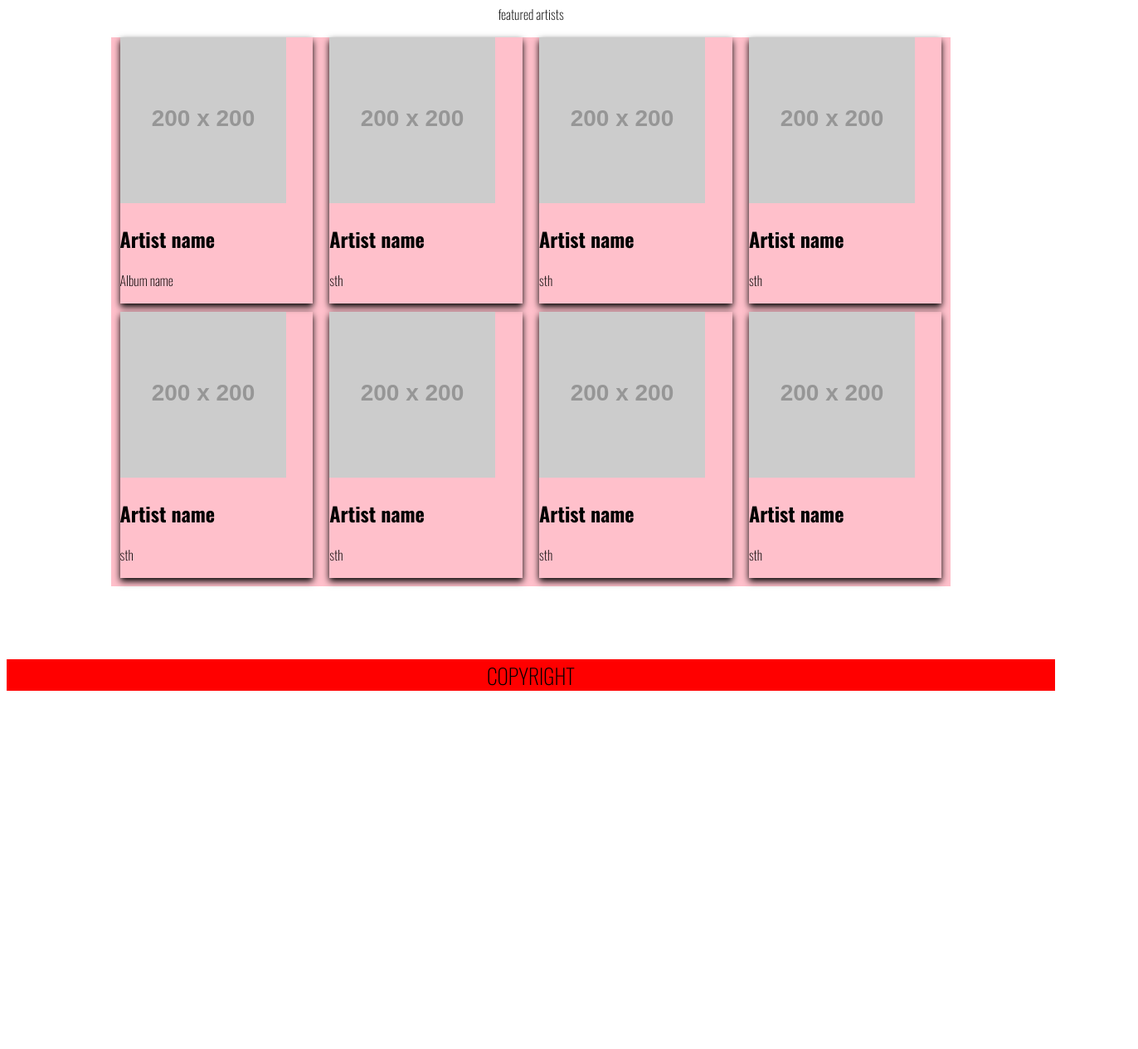
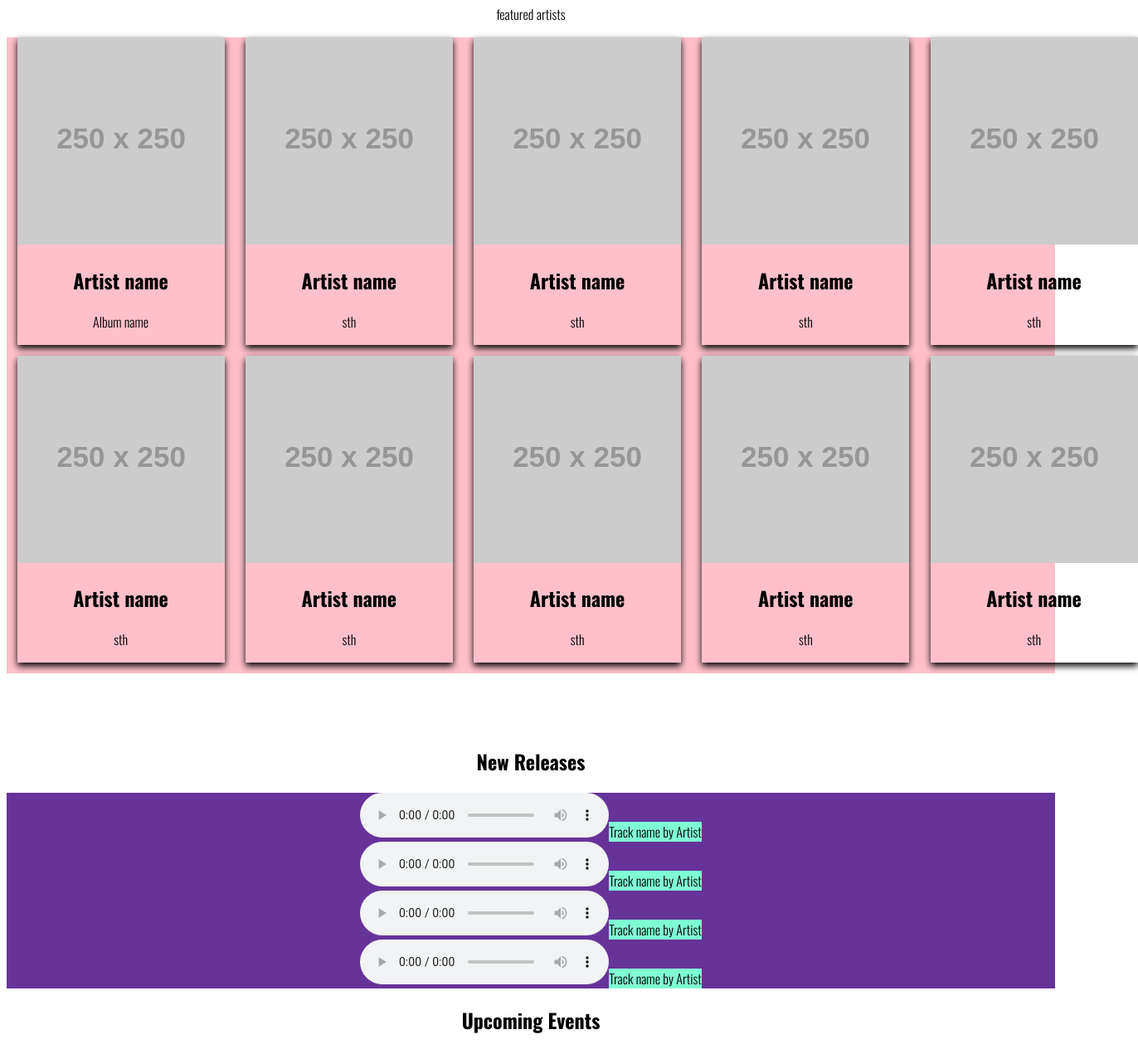
Before and after one commit to YeonwooHong-Section-C/Lab5, a plain HTML site: page index.html in a window 1280 px wide. Shown: the part 182-1447 px from the top of the page at 83% size, 1372 px wide, since content can reach past the window. Before the commit the page ends 1023 px from the top, so only its background shows below. Drawn offline with nearby package versions, Linux system fonts and the light colour scheme; placeholder pictures from the web are drawn by us.

Commit message:
Add: structure done

```diff
--- a/index.html
+++ b/index.html
@@ -7,6 +7,7 @@
     <link rel="preconnect" href="https://fonts.googleapis.com">
 <link rel="preconnect" href="https://fonts.gstatic.com" crossorigin>
 <link href="https://fonts.googleapis.com/css2?family=Oswald:wght@200..700&display=swap" rel="stylesheet">
+<link rel="stylesheet" href="https://fonts.googleapis.com/css2?family=Material+Symbols+Outlined:opsz,wght,FILL,GRAD@20..48,100..700,0..1,-50..200" />
     <link rel="stylesheet" href="styles.css">
     <title>MUSIC</title>
 
@@ -14,61 +15,87 @@
 <body>
     <header class="header">
         <section class="head"><p>MUSIC SITE</p></section>
-        <section class="section-item"><p>genre</p></section>
-        <section class="section-item"><p>featured artists</p></section>
-        <section class="section-item"><p>instruments</p></section>
+        <section class="section-item"><p>Genre</p></section>
+        <section class="section-item"><p>Artists</p></section>
+        <section class="section-item"><p>Events</p></section>
     </header>
     <div class="title">
         <h1 class="">Welcome</h1>
         <p class="">featured artists</p>
     </div>
-    <!-- cards, iframe -->
+    <!-- iframe -->
     <article class="card-wrap">
     <div class="card-wrapper">
         <div class="card">
-            <img src="https://placehold.co/200">
+            <img src="https://placehold.co/250">
             <h2>Artist name</h2>
             <p>Album name</p>
         </div>
         <div class="card">
-            <img src="https://placehold.co/200">
+            <img src="https://placehold.co/250">
             <h2>Artist name</h2>
             <p>sth</p>
         </div>
         <div class="card">
-            <img src="https://placehold.co/200">
+            <img src="https://placehold.co/250">
             <h2>Artist name</h2>
             <p>sth</p>
         </div>
         <div class="card">
-            <img src="https://placehold.co/200">
+            <img src="https://placehold.co/250">
+            <h2>Artist name</h2>
+            <p>sth</p>
+        </div>
+        <div class="card">
+            <img src="https://placehold.co/250">
             <h2>Artist name</h2>
             <p>sth</p>
         </div>
     </div>
     <div class="card-wrapper">
         <div class="card">
-            <img src="https://placehold.co/200">
+            <img src="https://placehold.co/250">
             <h2>Artist name</h2>
             <p>sth</p>
         </div>
         <div class="card">
-            <img src="https://placehold.co/200">
+            <img src="https://placehold.co/250">
             <h2>Artist name</h2>
             <p>sth</p>
         </div>
         <div class="card">
-            <img src="https://placehold.co/200">
+            <img src="https://placehold.co/250">
             <h2>Artist name</h2>
             <p>sth</p>
         </div>
         <div class="card">
-            <img src="https://placehold.co/200">
+            <img src="https://placehold.co/250">
+            <h2>Artist name</h2>
+            <p>sth</p>
+        </div>
+        <div class="card">
+            <img src="https://placehold.co/250">
             <h2>Artist name</h2>
             <p>sth</p>
         </div>
     </div>
     </article>
-    <footer class="footer">COPYRIGHT</footer>
+    <article class="media-wrapper">
+        <div class="audios">
+            <h1>New Releases</h1>
+            <div class="audio-wrapper"><audio controls src=""></audio><p class="track-info">Track name by Artist</p></div>
+            <div class="audio-wrapper"><audio controls src=""></audio><p class="track-info">Track name by Artist</p></div>
+            <div class="audio-wrapper"><audio controls src=""></audio><p class="track-info">Track name by Artist</p></div>
+            <div class="audio-wrapper"><audio controls src=""></audio><p class="track-info">Track name by Artist</p></div>
+        </div>
+        <div class="videos">
+            <h1>Upcoming Events</h1>
+            <iframe class="video" src="https://placehold.co/1920x1080.mp4" title="The most attrative banana"></iframe>
+        </div>
+
+    </article>
+    <footer class="footer"><span class="material-symbols-outlined">
+        copyright
+        </span>2024 Music Site. All rights reserved by Yeonu</footer>
 </body>
 </html>
--- a/styles.css
+++ b/styles.css
@@ -3,18 +3,23 @@
 body {
   font-family: "Oswald", sans-serif;
   font-optical-sizing: auto;
-  font-weight: 200; /* 200 to 700 */
+  font-weight: 300; /* 200 to 700 */
   font-style: normal;
 }
 
-/* Does it work??*/
-@media only screen and (min-width: 768px) and (max-width: 1024px){
+@media only screen and (max-width: 768px){
+    [class*="card"] {
+        width: 100%;
       }
-
+      img {
+        width: 100%;
+      }
+}
     .header{
         position: sticky;
         position: -webkit-sticky;
-    background-color: aliceblue;
+        background-color: rebeccapurple;
+        color: white;
         font-size: clamp(1rem, 2rem, 2vw); /* Does it work??*/
     }
     .head {
@@ -26,8 +31,6 @@ body {
         margin-right: 1%;
     }
 
-
-
     .title {
         text-align: center;
     }
@@ -35,8 +38,9 @@ body {
     .card-wrap{
         margin-bottom: 7%;
     }
+
     .card-wrapper {
-    width: 80%;
+        /* width: 80%; */
         display: flex;
         margin: auto;
         background-color: pink;
@@ -52,12 +56,25 @@ body {
         border: 1px black;
         width: 20%;
         aspect-ratio: 4 / 3;
+        text-align: center;
+    }
+
+    .img {
+        max-width: 100%;
+        height: auto;
     }
 
 .card:hover {
     box-shadow: 0 8px 16px 0 red;
 }
 
+.media-wrapper {
+    text-align: center;
+}
+.video {
+    width: 50%;
+    height: 50%;
+}
 
 .footer {
     position: sticky;
@@ -65,3 +82,12 @@ body {
     background-color: red;
     font-size: clamp(1rem, 2vw, 2rem);
 }
+
+.audio-wrapper {
+    display: block;
+    background-color: rebeccapurple;
+}
+.track-info {
+    display: inline;
+    background-color: aquamarine;
+}
```
Lines whose indentation alone changed are shown as unchanged.
